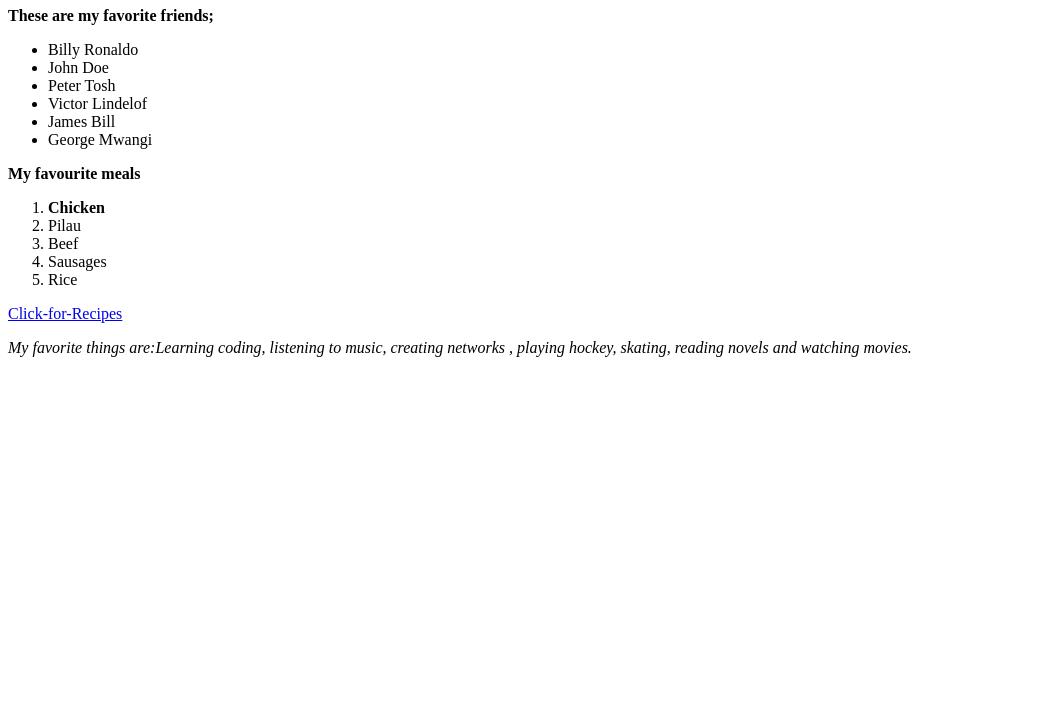
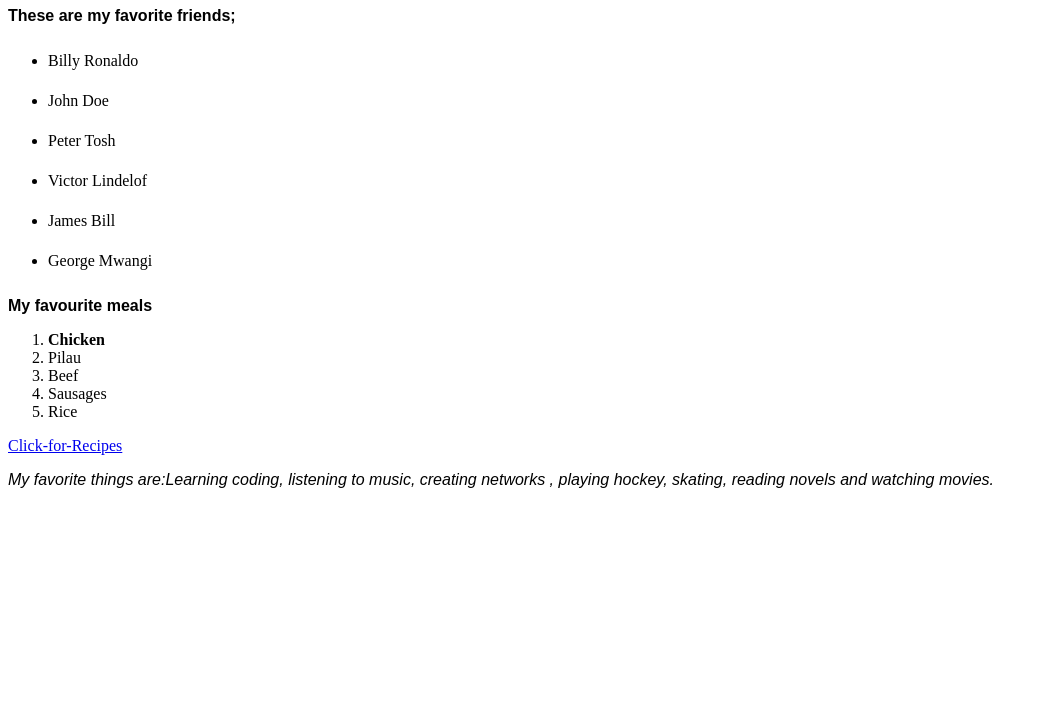
Before and after one commit to Reuben-Kipkemboi/HTML-practice, a plain HTML site: page favourite-things.html in a window 1280 px wide. Shown: the part 73-800 px from the top of the page, without its empty margins (0-1044 px from the left). Drawn offline with Linux system fonts and the light colour scheme.

Commit message:
st:body-styling-link to css stylesheet

```diff
--- a/favourite-things.html
+++ b/favourite-things.html
@@ -4,6 +4,7 @@
     <meta charset="UTF-8" />
     <meta http-equiv="X-UA-Compatible" content="IE=edge" />
     <meta name="viewport" content="width=device-width, initial-scale=1.0" />
+    <link rel="stylesheet" href="./CSS/index.css">
     <title>My favorite things</title>
   </head>
   <body>
```
